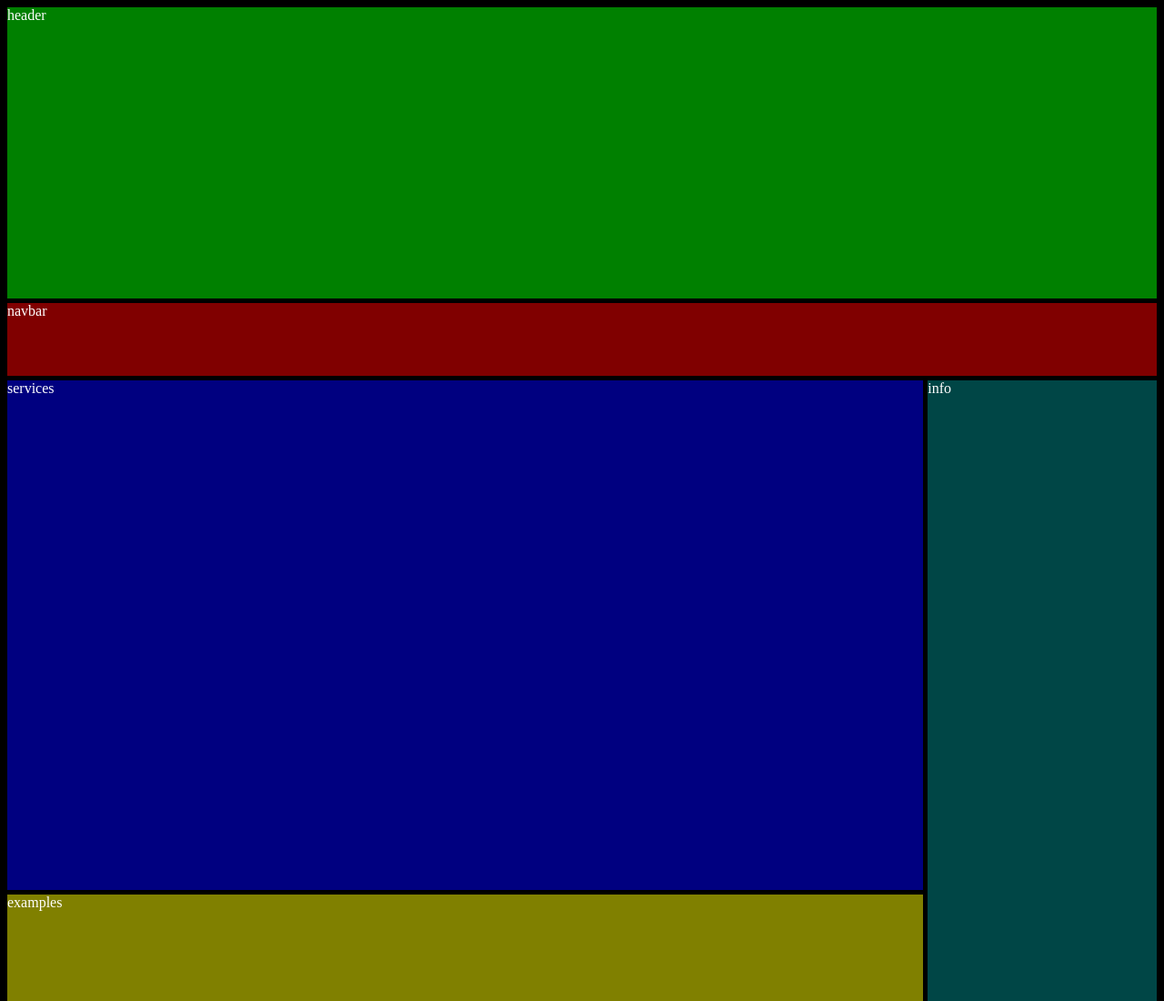
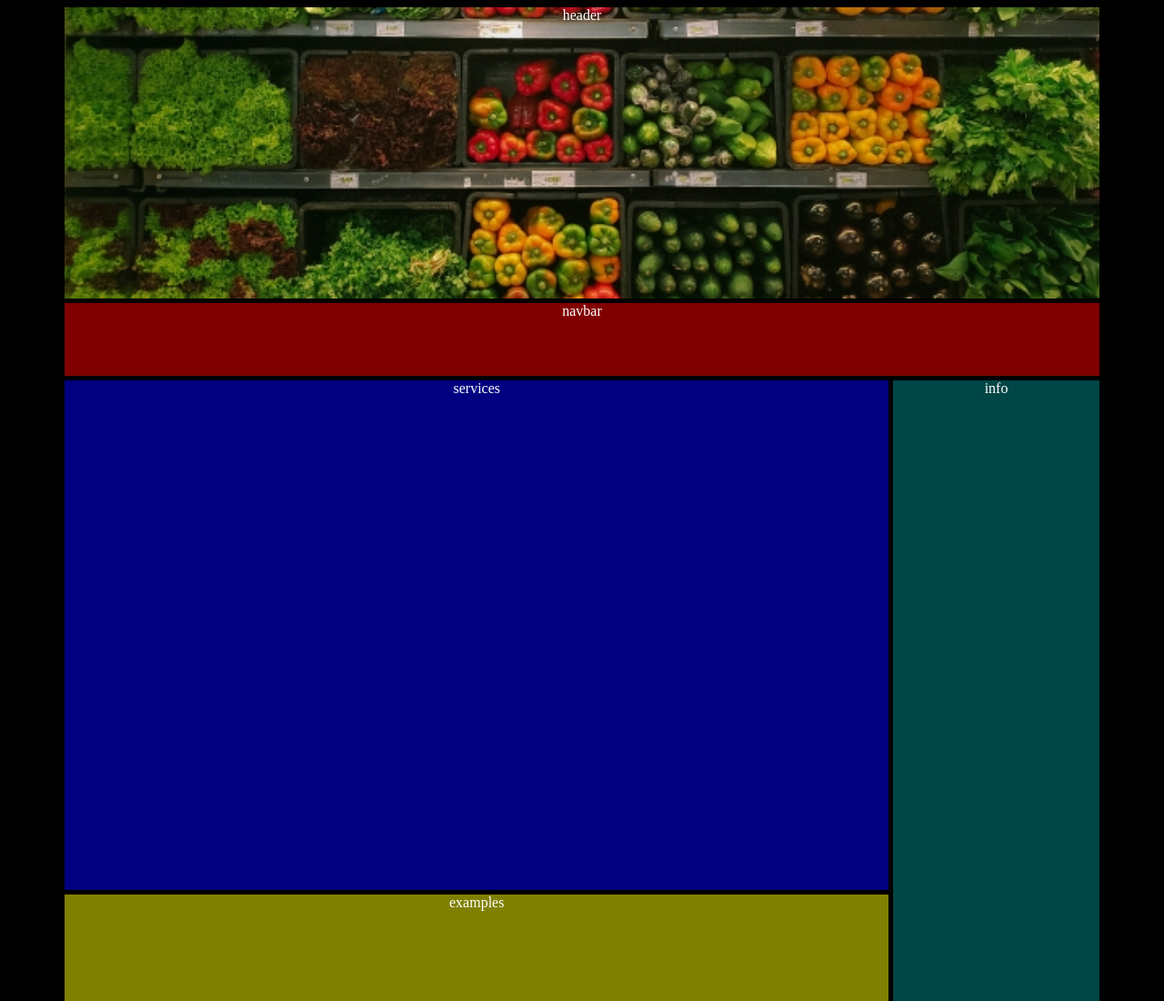
Before and after one commit to wiskeybar/goodshop_example, a plain HTML site: page index.html in a window 1280 px wide. Shown: the top 1100 px of the page at 91% size. Drawn offline with Linux system fonts and the light colour scheme.

Commit message:
added images

```diff
--- a/style.css
+++ b/style.css
@@ -4,6 +4,9 @@ body {
 }
 
 .wrapper {
+    max-width: 70%;
+    margin: 0 auto;
+    text-align: center;
     display: grid;
     grid-template-columns: 1fr;
     grid-template-rows: [header] 4fr [navbar] 1fr [services] 7fr [examples] 7fr [footer] 1fr;
@@ -12,6 +15,10 @@ body {
 
 .header {
     background-color: green;
+    background-image: url(img/1920x.jpg);
+    background-position: center;
+    background-repeat: no-repeat;
+    background-size: cover;
 }
 
 .navbar {
@@ -73,3 +80,23 @@ body {
 
 
 }
+
+@media (max-width:1440px) {
+    .wrapper {
+        max-width: 80%;
+    }
+
+    .header {
+        background-image: url(img/1280x.jpg);
+    }
+}
+
+@media (max-width:1280px) {
+    .wrapper {
+        max-width: 90%;
+    }
+
+    .header {
+        background-image: url(img/640x.jpg);
+    }
+}
```
Also changed, not shown: img/1280x.jpg (added), img/640x.jpg (added), 1 other file.
